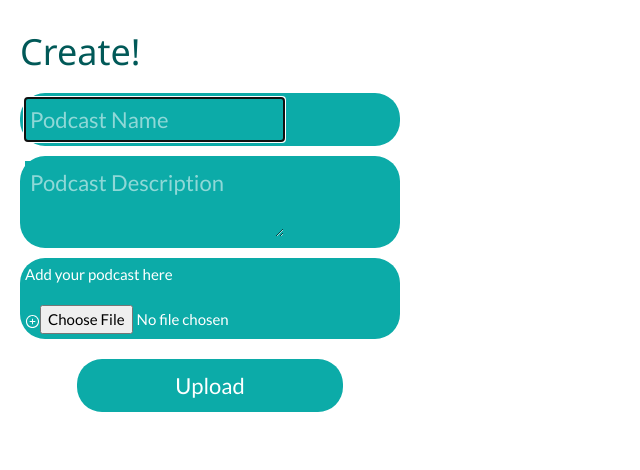
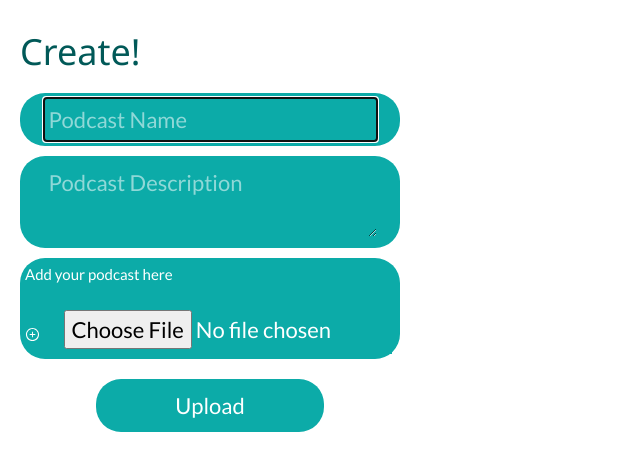
Before and after one commit to RobertKS123/wits-social, a React (Create React App) app: page / in a window 1280 px wide. Shown: the top 470 px of the page, without its empty margins (0-640 px from the left). Built offline with nearby package versions, Linux system fonts and the light colour scheme.

Commit message:
upload css

```diff
--- a/src/components/login/Signup.css
+++ b/src/components/login/Signup.css
@@ -78,7 +78,6 @@ input[type="password"],
 input[type="email"],
 button,
 textarea {
-
     font-size: 22px;
     padding: 0.25rem;
     background-color: #0CABA8;
--- a/src/components/upload/Uplaod.js
+++ b/src/components/upload/Uplaod.js
@@ -2,12 +2,12 @@ import React,{useState,useEffect,useRef,useContext} from 'react';
 import axios from '../../api/axios';
 import { AuthContext } from '../../api/AuthProvider';
 import { Link,Redirect } from 'react-router-dom';
-import styled from 'styled-components';
 import * as AiIcons from 'react-icons/ai';
+import './Upload.css';
 
 const NAME_REGEX =/^/;
 const DESC_REGEX =/^/;
-const UPLOAD_URL = '/';
+const UPLOAD_URL = '/podcast_scripts/upload_podcast.php';
 
 const Upload = () => {
     const [state] = useContext(AuthContext);
@@ -59,11 +59,11 @@ const Upload = () => {
         try {
             const id = state.id;
 
-            const response = await axios.get(UPLOAD_URL,{params:{id : id, name: name, decription : desc, podcast : podcast }});
+            const response = await axios.get(UPLOAD_URL,{params:{user_id : id, podcast_title: name, podcast_description : desc, fileToUpload : podcast }});
 
-            if (response?.data?.podcastId === 301) { //name taken
+            if (response?.data?.file_exists === true) { //name taken
                 setErrMsg('This podcast name is already in use');
-            } else if (response?.data?.audioType === 301) { //not accepted audio type
+            } else if (response?.data?.extension_valid === false) { //not accepted audio type
                 setErrMsg('This is not an accepted ausio type');
             } else {
                 setSuccess(true);
--- /dev/null
+++ b/src/components/upload/Upload.css
@@ -0,0 +1,38 @@
+* {
+    margin: 0;
+    padding: 0;
+    box-sizing: border-box;
+    margin-left: 0%;
+    margin-right: 0%;
+    padding: 0;
+
+}
+
+.input-container{
+    margin-top: 10px;
+    background-color: #0CABA8;
+    padding: 0.25rem;
+    border-radius: 25px;
+    color: white;
+    white-space: nowrap;
+}
+
+input[type="text"],
+input[type="file"],
+textarea {
+    font-size: 22px;
+    margin-left: 5%;
+    padding: 0.25rem;
+    background-color: #0CABA8;
+    border-style: none;
+    color: white;
+    width: 90%;
+}
+
+button{
+    width: 60%;
+}
+
+p {
+    font-size: 16;
+}
```
